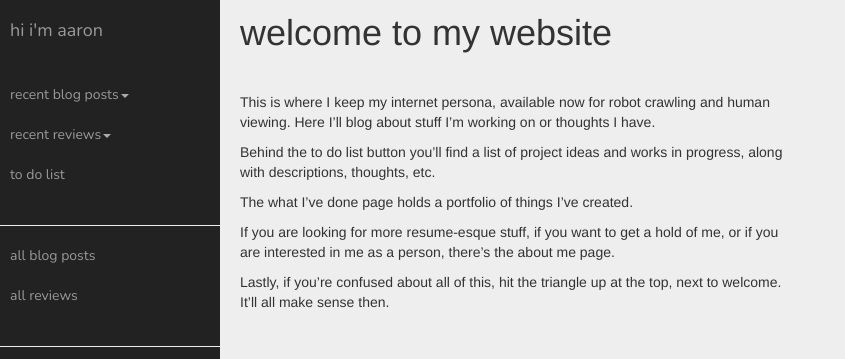
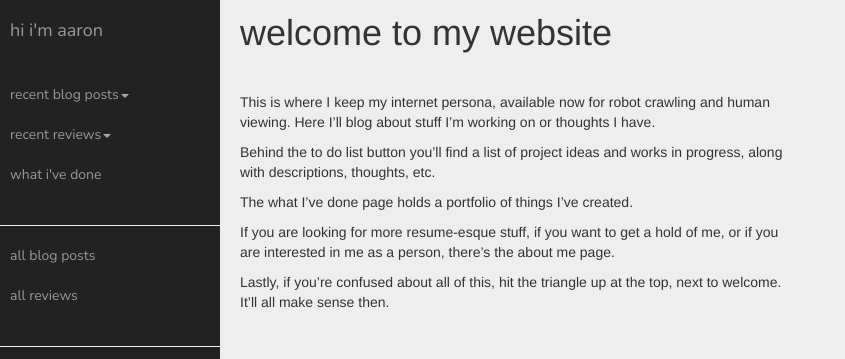
Before and after one commit to jabdownsmash/sepharoth213.github.io, a Jekyll site: the page built from index.md, in a window 1280 px wide. Shown: the top 359 px of the page, without its empty margins (0-845 px from the left). Built offline with Jekyll 4.4.1, drawn with Linux system fonts in a browser that asks for light colours; nearby versions of some CDN libraries; Markdown is read by kramdown in place of the engine named in the settings.

Commit message:
fixed wrong entry on sidebar

```diff
--- a/_config.yml
+++ b/_config.yml
@@ -3,10 +3,10 @@ markdown: redcarpet
 pygments: true
 baseurl: ""
 navbar_items:
-  - title: "to do list"
-    name: "todo"
-  # - title: "what i've done"
-  #   name: "portfolio"
+  # - title: "to do list"
+  #   name: "todo"
+  - title: "what i've done"
+    name: "portfolio"
   - spacer: "true"
   - title: "all blog posts"
     name: "blog"
```
